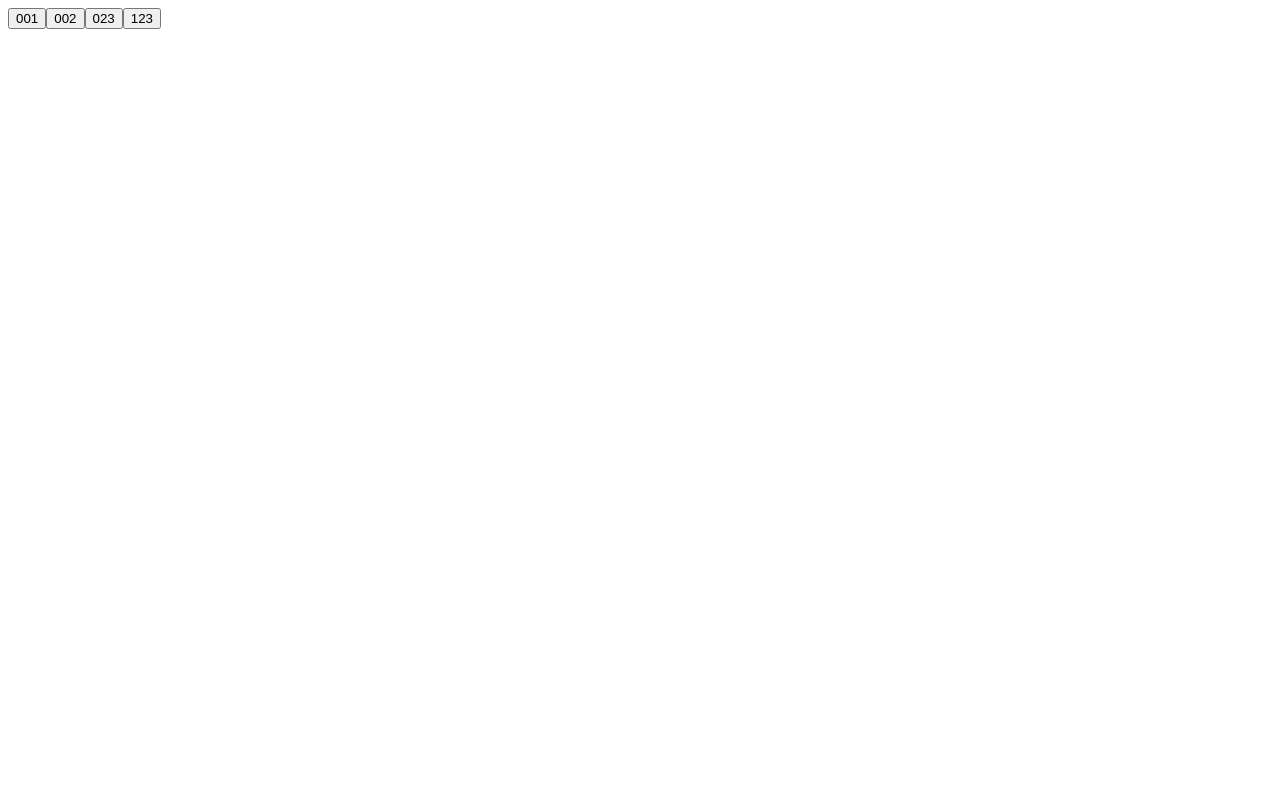
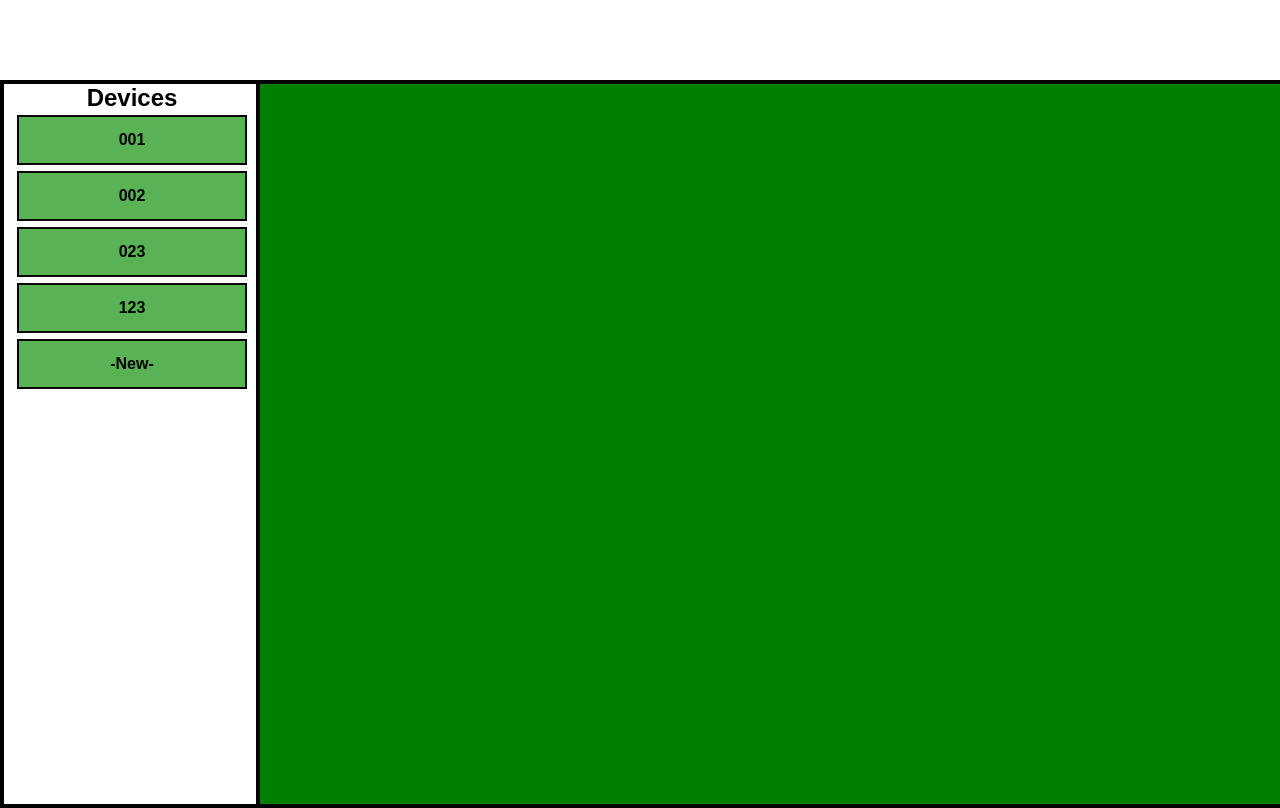
Before and after one commit to LarsSaalbrink/ConfigManagerClient, a React (Vite) app in the folder config_manager_client/: page / in a window 1280 px wide. Built offline with nearby package versions, Linux system fonts and the light colour scheme.

Commit message:
Basic CSS layout

```diff
--- a/config_manager_client/src/App.module.css
+++ b/config_manager_client/src/App.module.css
@@ -0,0 +1,30 @@
+.appContainer {
+}
+
+.selectorContainer {
+    position: absolute;
+    left: 0;
+    width: 20%;
+    top: 10%;
+    height: 90%;
+    display: flex;
+    flex-direction: column;
+    justify-content: top;
+    align-items: center;
+    background-color: white;
+    border: 4px solid black;
+}
+
+.deviceContainer {
+    position: absolute;
+    left: 20%;
+    width: 80%;
+    top: 10%;
+    height: 90%;
+    display: flex;
+    flex-direction: column;
+    justify-content: center;
+    align-items: center;
+    background-color: green;
+    border: 4px solid black;
+}
--- a/config_manager_client/src/App.tsx
+++ b/config_manager_client/src/App.tsx
@@ -60,8 +60,8 @@ function App() {
 
     // Render current device
     return (
-        <>
-            <div>
+        <div className={styles.appContainer}>
+            <div className={styles.selectorContainer}>
                 <Device_selector
                     devices_arr={config.devices}
                     parent_handle_selectionClick={handleClick}
@@ -76,7 +76,7 @@ function App() {
                     />
                 )}
             </div>
-        </>
+        </div>
     );
 }
 
--- a/config_manager_client/src/Device_selector.module.css
+++ b/config_manager_client/src/Device_selector.module.css
@@ -0,0 +1,25 @@
+input[type="button"] {
+    width: 90%;
+    border: 2px solid black;
+    color: black;
+    background-color: #59b254; /* GoBe green */
+    padding: 14px 20px;
+    font: bold 16px Arial, sans-serif;
+    margin-top: 3px;
+    margin-bottom: 3px;
+}
+
+.deviceSelector {
+    width: 100%;
+    height: 100%;
+    display: flex;
+    justify-content: top;
+    align-items: center;
+    flex-direction: column;
+}
+
+.title {
+    display: flex;
+    justify-content: center;
+    font: bold 24px Arial, sans-serif;
+}
--- a/config_manager_client/src/Device_selector.tsx
+++ b/config_manager_client/src/Device_selector.tsx
@@ -28,6 +28,9 @@ export function Device_selector({
     // Scrollable vertical container with row for each device serial number
     return (
         <div className={styles.deviceSelector}>
+            <div className={styles.title}>
+                <b>Devices</b>
+            </div>
             {devices.map((device) => (
                 <input
                     type="button"
@@ -38,6 +41,14 @@ export function Device_selector({
                     }}
                 />
             ))}
+            <input
+                type="button"
+                value="-New-"
+                key="add_device"
+                onClick={() => {
+                    console.log("Add Device");
+                }}
+            />
         </div>
     );
 }
```
Also changed, not shown: 2 other files (tests, documents, lock files or other folders).
